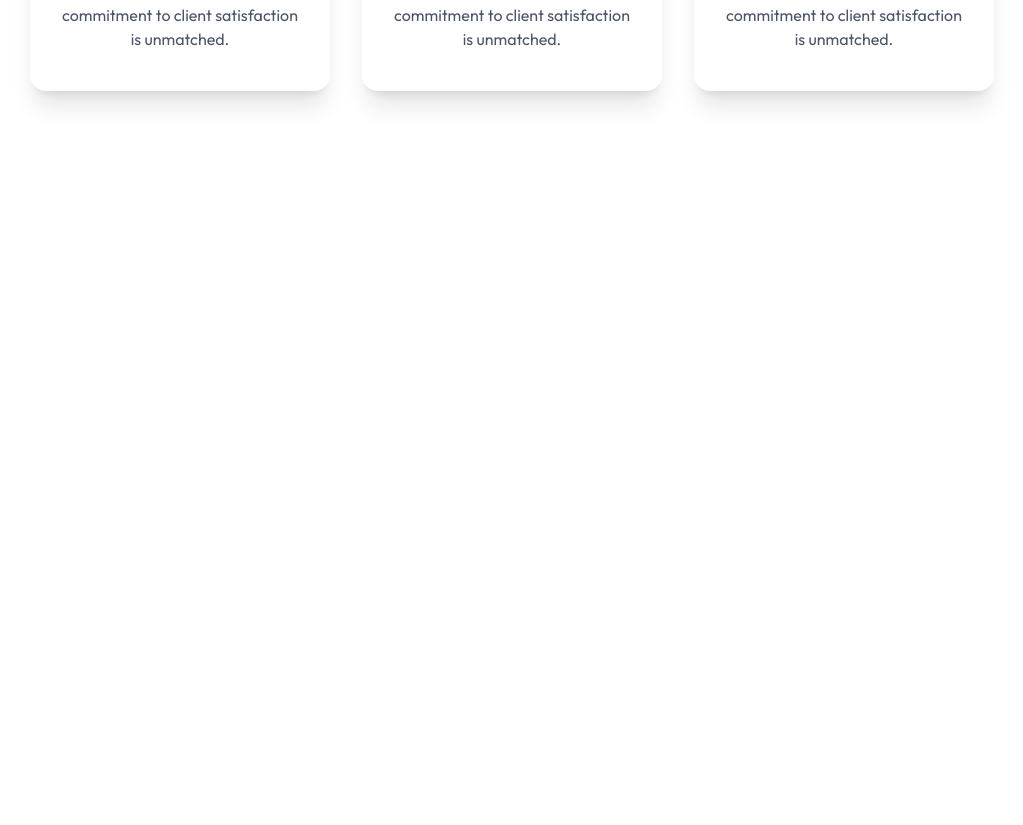
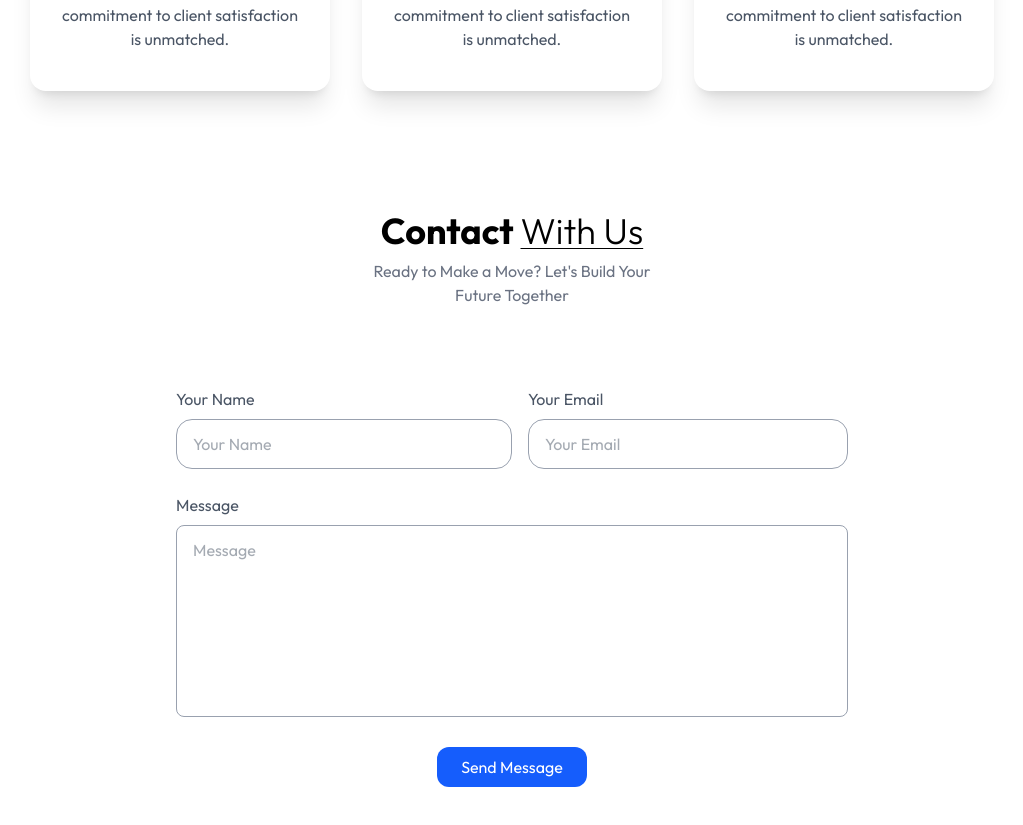
Before and after one commit to tanveenambrose/real-estate, a React (Vite) app: page / in a window 1280 px wide. Shown: the part 2940-3765 px from the top of the page, without its empty margins (128-1151 px from the left). Before the commit the page ends 3071 px from the top, so only its background shows below. Built offline with nearby package versions, Linux system fonts and the light colour scheme.

Commit message:
doing it well

```diff
--- a/index.html
+++ b/index.html
@@ -1,5 +1,5 @@
 <!doctype html>
-<html lang="en">
+<html lang="en" class="scroll-smooth">
   <head>
     <meta charset="UTF-8" />
     <link rel="icon" type="image/svg+xml" href="/favicon.svg">
--- a/src/App.jsx
+++ b/src/App.jsx
@@ -4,6 +4,7 @@
 import About from './components/About';
 import Projects from './components/Projects';
 import Testimonials from './components/Testimonials';
+import Contact from './components/Contact';
 
 const App = () => {
   return (
@@ -12,6 +13,7 @@
       <About/>
       <Projects/>
       <Testimonials/>
+      <Contact/>
     </div>
   )
 }
--- /dev/null
+++ b/src/components/Contact.jsx
@@ -0,0 +1,32 @@
+import React from 'react'
+
+const Contact = () => {
+  return (
+    <div className='text-center p-6 py-20 lg:px-32 w-full overflow-hidden' id='Contact'>
+      <h1 className='text-2xl sm:text-4xl font-bold mb-2 text-center'>Contact <span className='underline underline-offset-4 decoration-1 under font-light'>With Us</span></h1>
+      <p className='text-center text-gray-500 mb-12 max-w-80 mx-auto'>Ready to Make a Move? Let's Build Your Future Together</p>
+
+
+      <form className='max-w-2xl mx-auto text-gray-600 pt-8 '>
+        <div className='flex flex-wrap'>
+            <div className='w-full md:w-1/2 text-left'>
+                Your Name
+                <input className='w-full border border-gray-400 rounded-2xl py-3 px-4 mt-2' type="text" name='Name' placeholder='Your Name' required/>
+            </div>
+            <div className='w-full md:w-1/2 text-left md:pl-4'>
+                Your Email
+                <input className='w-full border border-gray-400 rounded-2xl py-3 px-4 mt-2' type="email" name='Email' placeholder='Your Email' required/>
+            </div>
+        </div>
+
+        <div className='my-6 text-left'>
+            Message
+            <textarea className='w-full border border-gray-400 rounded-lg py-3 px-4 mt-2 h-48 resize-none' name="Message" id="" placeholder='Message' required></textarea>
+        </div>
+            <button className='bg-blue-600 text-white py-2 px-6 mb-10 rounded-xl'>Send Message</button>
+      </form>
+    </div>
+  )
+}
+
+export default Contact
```
